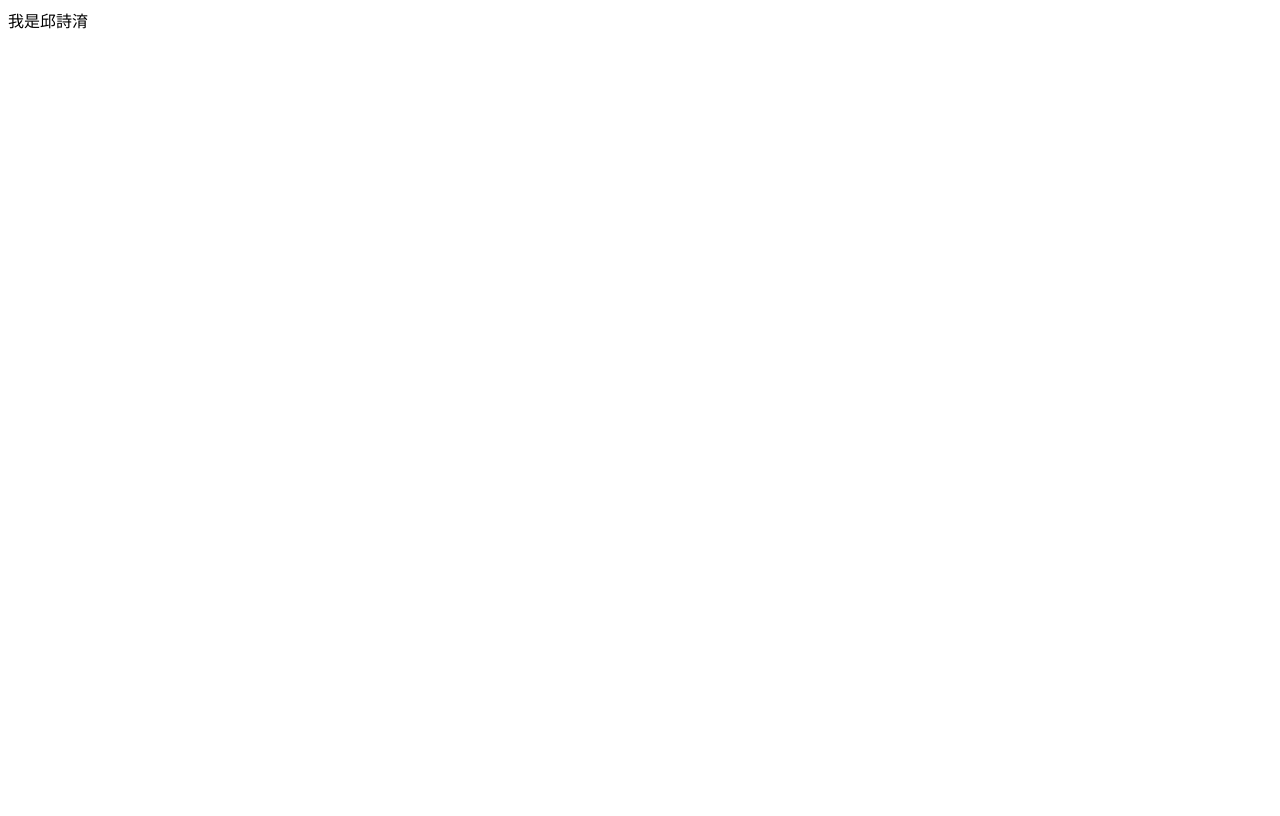
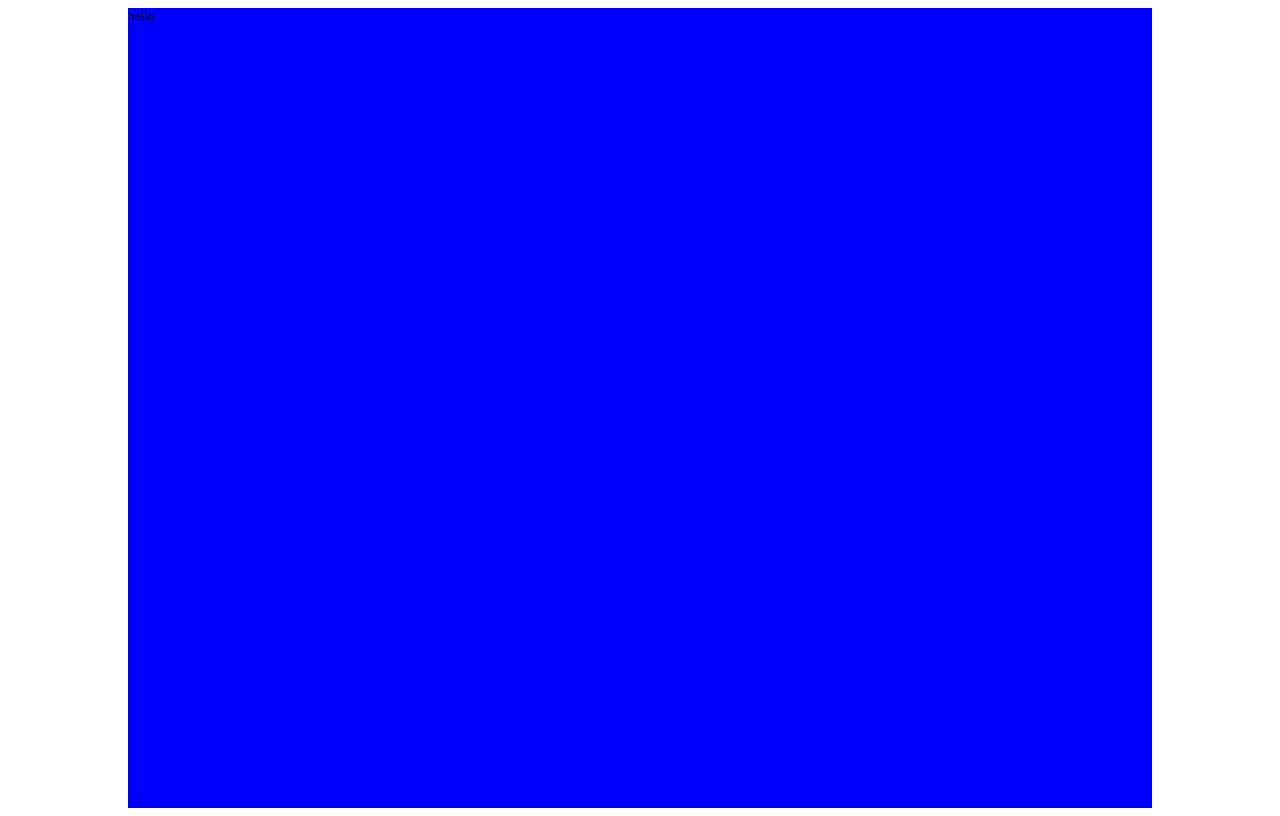
Before and after one commit to Iris-0402/B10956062, a plain HTML site: page index.html in a window 1280 px wide. Drawn offline with Linux system fonts and the light colour scheme; files that its build step writes are made by us from their sources.

Commit message:
第二次測試

```diff
--- /dev/null
+++ b/css/style.css
@@ -0,0 +1,7 @@
+#sitebody {
+    width: 1024px;
+    height: 800px;
+    margin: 0 auto;
+    font-size: 13px;
+    background-color: blue;
+}
--- a/index.html
+++ b/index.html
@@ -1,14 +1,17 @@
 <!DOCTYPE html>
-<html lang="en">
+
+<html lang="en" xmlns="http://www.w3.org/1999/xhtml">
 
 <head>
-    <meta charset="UTF-8">
-    <meta name="viewport" content="width=device-width, initial-scale=1.0">
-    <title>Document</title>
+    <meta charset="utf-8" />
+    <title></title>
+    <link rel=stylesheet href="style.css">
 </head>
 
 <body>
-    我是邱詩淯
+    <div id="sitebody">
+        hello
+    </div>
 </body>
 
 </html>
```
